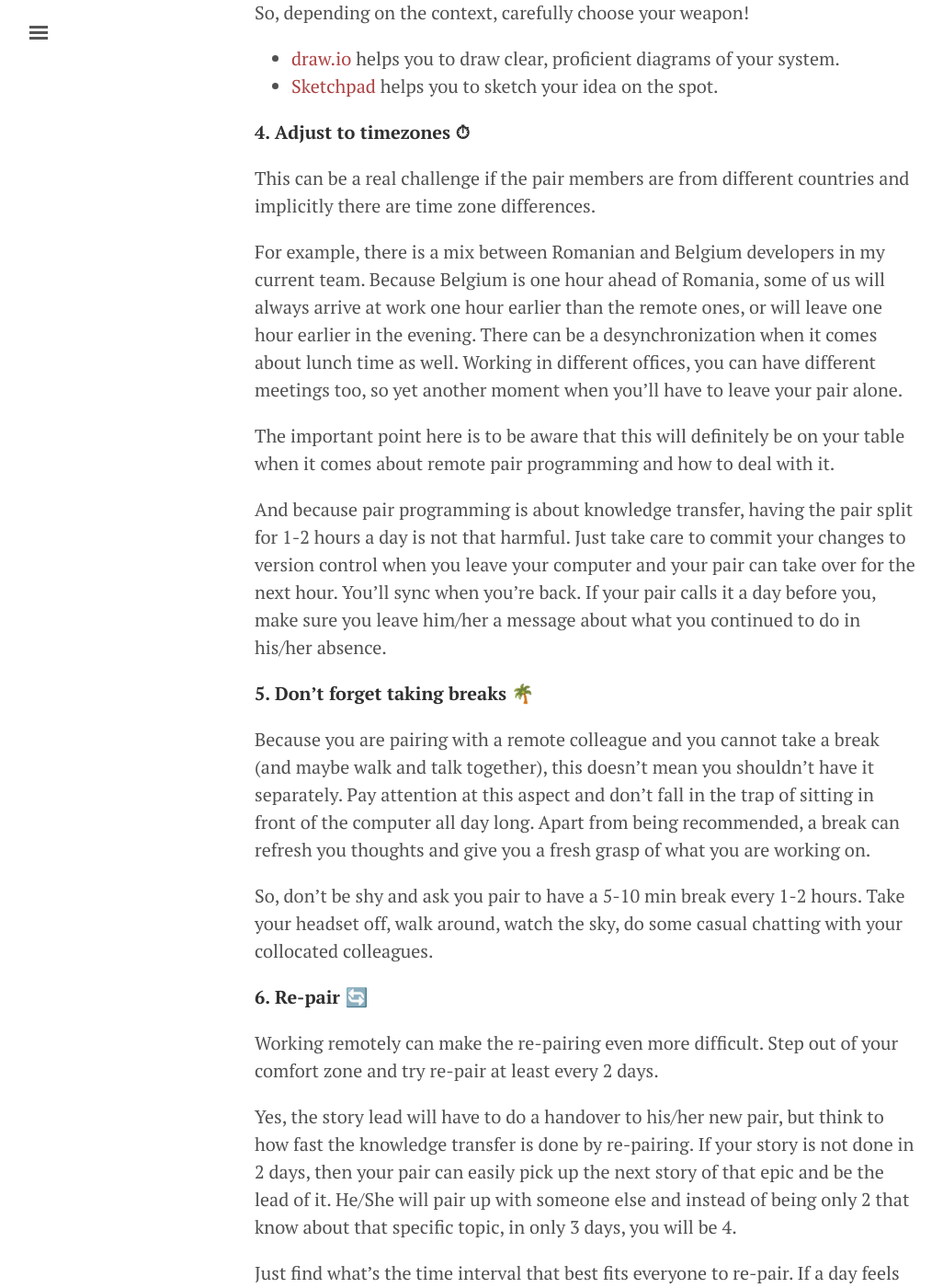
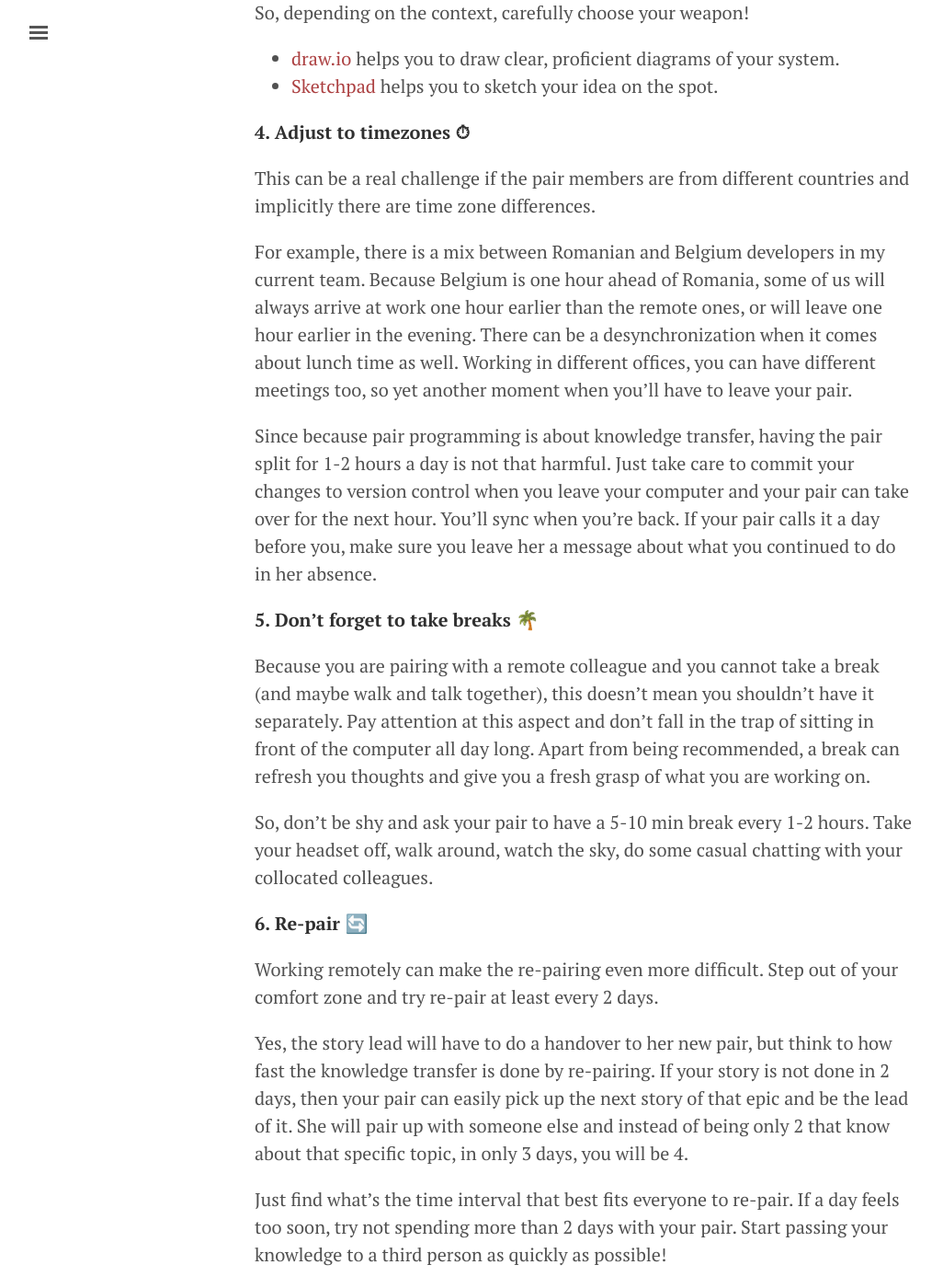
Before and after one commit to valentinabojan/valentinabojan.github.io, a Jekyll site: the page built from _posts/2018-10-16-challenges-when-doing-remote-pair-programming-and-how-to-overcome-them.md, in a window 1280 px wide and 1400 px high, scrolled down 2514 px. Shown: the whole window at 92% size, without its empty margins (3-1029 px from the left). Built offline with Jekyll 4.4.1, drawn with Linux system fonts in a browser that asks for light colours; nearby versions of some CDN libraries; comment, search, counter and statistics services are not loaded; some of the changed text lies outside the part shown.

Commit message:
[Challenges when doing remote pair programming and how to overcome them] integrate external feedback

```diff
--- a/_posts/2018-10-16-challenges-when-doing-remote-pair-programming-and-how-to-overcome-them.md
+++ b/_posts/2018-10-16-challenges-when-doing-remote-pair-programming-and-how-to-overcome-them.md
@@ -24,7 +24,7 @@
 
 > *Wait! So two programmers are doing the same task? This sounds rather inefficient!*
 
-Don't fall into this trap! Give it time to see its benefits! It may be that at first a pair finishes the task almost in
+Don't fall into this trap. Give it time to see its benefits. It may be that at first a pair finishes the task almost in
 the same time a single programmer does. But the code quality is undoubtedly better. As time passes, you will
 notice that the **knowledge sharing inside the team is done quicker** than before applying pair programming.
 
@@ -76,32 +76,29 @@
 For example, there is a mix between Romanian and Belgium developers in my current team. Because Belgium is one hour ahead of Romania,
 some of us will always arrive at work one hour earlier than the remote ones, or will leave one hour earlier in the evening.
 There can be a desynchronization when it comes about lunch time as well. Working in different offices, you can have
-different meetings too, so yet another moment when you'll have to leave your pair alone.
+different meetings too, so yet another moment when you'll have to leave your pair.
 
-The important point here is to be aware that this will definitely be on your table when it comes about remote pair
-programming and how to deal with it.
+Since because pair programming is about knowledge transfer, having the pair split for
+1-2 hours a day is not that harmful. Just take care to commit your changes to version control when you leave your
+computer and your pair can take over for the next hour. You'll sync when you're back. If your pair calls it a day before you, make sure you leave her a message about what you continued to do in her absence.
 
-And because pair programming is about knowledge transfer, having the pair split for
-1-2 hours a day is not that harmful. Just take care to commit your changes to version control when you leave your
-computer and your pair can take over for the next hour. You'll sync when you're back. If your pair calls it a day before you, make sure you leave him/her a message about what you continued to do in his/her absence.
-
-**5. Don't forget taking breaks 🌴**
+**5. Don't forget to take breaks 🌴**
 
 Because you are pairing with a remote colleague and you cannot take a break (and maybe walk and talk together),
 this doesn't mean you shouldn't have it separately. Pay attention at this aspect and don't fall in the trap of sitting
 in front of the computer all day long. Apart from being recommended, a break can refresh you thoughts and give you a fresh
 grasp of what you are working on.
 
-So, don't be shy and ask you pair to have a 5-10 min break every 1-2 hours. Take your headset off, walk around,
+So, don't be shy and ask your pair to have a 5-10 min break every 1-2 hours. Take your headset off, walk around,
 watch the sky, do some casual chatting with your collocated colleagues.
 
 **6. Re-pair 🔄**
 
 Working remotely can make the re-pairing even more difficult. Step out of your comfort zone and try re-pair at least every 2 days.
 
-Yes, the story lead will have to do a handover to his/her new pair, but think to how fast the knowledge transfer is done by re-pairing.
+Yes, the story lead will have to do a handover to her new pair, but think to how fast the knowledge transfer is done by re-pairing.
 If your story is not done in 2 days, then your pair can easily pick up the next story of that epic and be the lead of it.
-He/She will pair up with someone else and instead of being only 2 that know about that specific topic, in only 3 days, you will be 4.
+She will pair up with someone else and instead of being only 2 that know about that specific topic, in only 3 days, you will be 4.
 
 Just find what's the time interval that best fits everyone to re-pair. If a day feels too soon, try not spending more than 2 days with your pair.
 Start passing your knowledge to a third person as quickly as possible!
@@ -122,14 +119,13 @@
 doesn't give you any head or ear aches. You want to feel as comfortable as possible and put all your focus on pair
 programming.
 
-And don't forget to share the model with your team! You are all trying your best to make remote pair programming work,
-so if you felt the pain of your audio headset, most probably your colleagues would do as well.
+And don't forget to share the model with your team! Your colleagues might have the same problem.
 
 **9. Don't forget to interact with your collocated colleagues 👋**
 
 If you have more remote colleagues than collocated, there is a higher probability of doing remote pair programming.
 This can affect your relationships with your peer colleagues. If you are lucky, you will have lunch together.
-Otherwise, there is a risk to be days when you don't talk at all.
+Otherwise, there is a risk to be days when you don't interact at all.
 
 Take care of the interactions with your colleagues. Make a habit of having lunch together, or taking 1-2 breaks all at
 the same time to change ideas, chat, align.
@@ -139,9 +135,9 @@
 
 ## Summary
 
-I think that we can all agree on the fact that doing remote pair programming is not going to be easy in the first weeks
-(maybe even months), but the attitude towards making it work is what matters the most. Making the people believe in it,
-being open minded when facing its challenges and putting all the good will and effort to make it work are only a few of
+Remote pair programming is not going to be easy in the first weeks
+(maybe even months), but the attitude towards making it work is what matters the most. Making the people believe in remote pairing,
+being open minded when facing its challenges, and putting all the good will and effort into making it work are only a few of
 the steps to be successful in remote pair programming.
 
 When we 'migrated' from doing pair programming in our collocated team to doing it remotely, I often heard in my team the following words:
```
